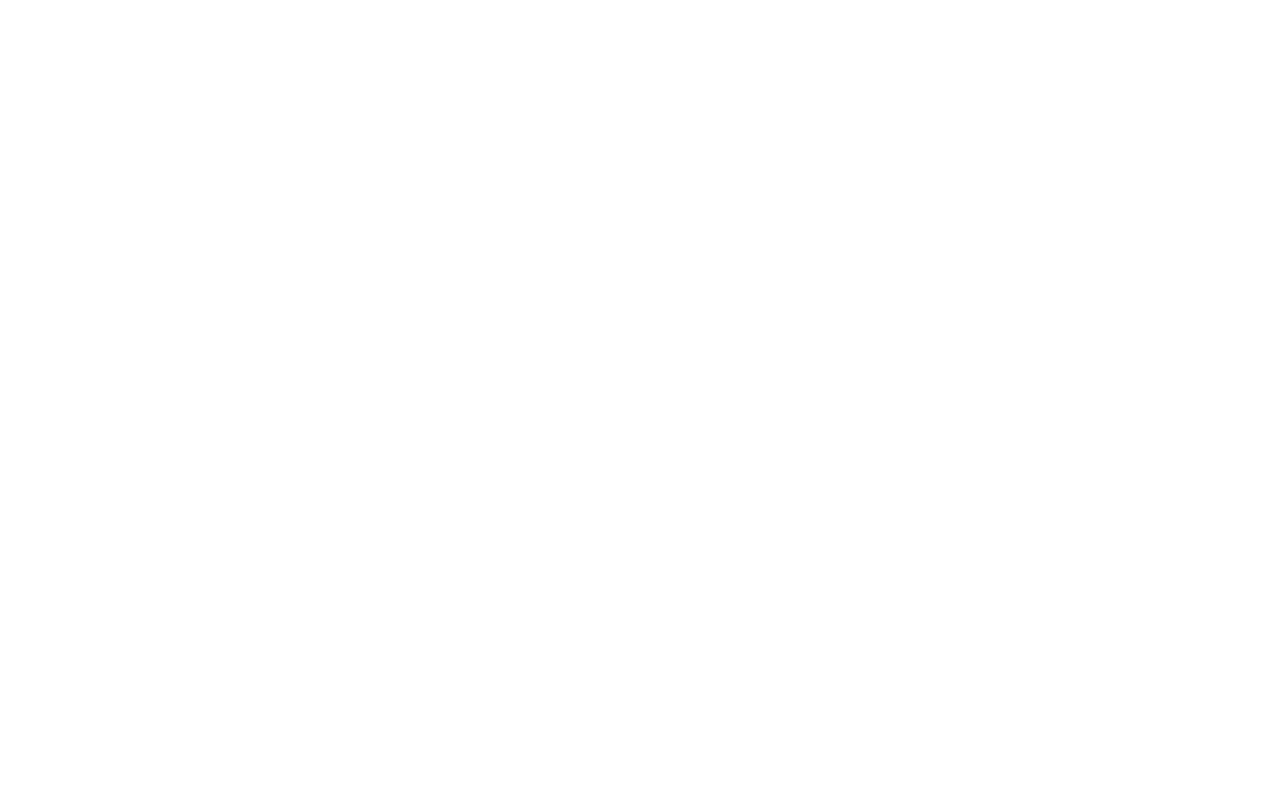
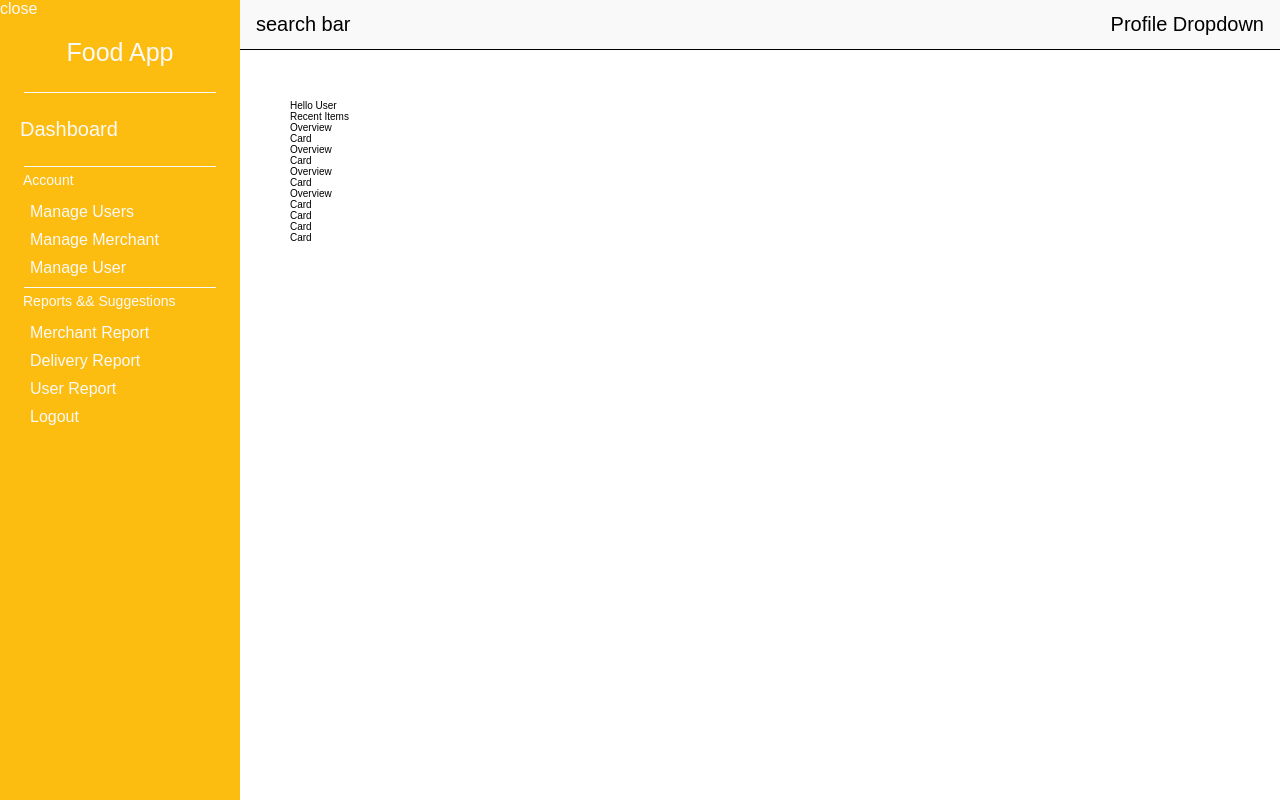
Before and after one commit to niikkiin/foodDev, a React (Create React App) app in the folder client/: page /dashboard in a window 1280 px wide. Built offline with nearby package versions, Linux system fonts and the light colour scheme.

Commit message:
added initial layout for dashboard

```diff
--- a/client/package.json
+++ b/client/package.json
@@ -33,5 +33,9 @@
       "last 1 firefox version",
       "last 1 safari version"
     ]
+  },
+  "devDependencies": {
+    "@iconify/icons-cil": "^1.0.4",
+    "@iconify/react": "^1.1.3"
   }
 }
--- a/client/src/App.js
+++ b/client/src/App.js
@@ -8,6 +8,7 @@
 
 // lazy loading for pages
 const SignUpPage = React.lazy(() => import('pages/sign-up/sign-up.component'));
+const DashboardPage = React.lazy(() => import('pages/dashboard/dashboard.component'));
 
 const App = () => {
 	return (
@@ -16,6 +17,7 @@
 			{/* TODO create a component for loading screen */}
 			<Suspense fallback={<div>Loading...</div>}>
 				<Switch>
+					<Route exact path='/dashboard' component={DashboardPage} />
 					<Route exact path='/register' component={SignUpPage} />
 				</Switch>
 			</Suspense>
--- /dev/null
+++ b/client/src/components/header/header.component.jsx
@@ -0,0 +1,11 @@
+import React from 'react';
+
+// styled-components
+import { HeaderContainer } from './header.styles';
+
+export const Header = () => (
+	<HeaderContainer>
+		<div className='search-bar'>search bar</div>
+		<div className="profile-dropdown">Profile Dropdown</div>
+	</HeaderContainer>
+);
--- /dev/null
+++ b/client/src/components/header/header.styles.jsx
@@ -0,0 +1,31 @@
+import styled from 'styled-components';
+
+import { displayCenterSpaceBetween } from 'utilities/styles/helpers.styles';
+import { helpers, breakpoints } from 'utilities/styles/helpers.styles';
+
+const { phone, tabletPortrait } = breakpoints;
+
+const { secondaryColor, mainTint } = helpers;
+
+export const HeaderContainer = styled.div`
+	background-color: ${secondaryColor};
+  grid-area: header;
+
+  border-bottom: 1px solid ${mainTint};
+  ${displayCenterSpaceBetween};
+
+  font-size: 2rem;
+	.date {
+  }
+
+  @media ${phone} {
+    .search-bar {
+      margin-left: 4.2rem;
+    }
+  }
+  @media ${tabletPortrait} {
+    .search-bar {
+      margin-left: 4.2rem;
+    }
+  }
+`;
--- /dev/null
+++ b/client/src/components/layout/admin-layout.component.jsx
@@ -0,0 +1,26 @@
+import React from 'react';
+
+// styled components
+import { Main, Container } from './admin-layout.styles';
+
+// components
+import { Sidebar } from 'components/sidebar/sidebar.component';
+import { Header } from 'components/header/header.component';
+
+const AdminLayout = ({ children }) => {
+	return (
+		<Container>
+			<div class='menu-icon'>
+				burger
+			</div>
+			<Sidebar />
+			<Header>
+				<div className='date'>Date</div>
+				<div className='profile'>Profile</div>
+			</Header>
+			<Main>{children}</Main>
+		</Container>
+	);
+};
+
+export default AdminLayout;
--- /dev/null
+++ b/client/src/components/layout/admin-layout.styles.jsx
@@ -0,0 +1,84 @@
+import styled from 'styled-components';
+import { breakpoints } from 'utilities/styles/helpers.styles';
+
+const { phone, tabletPortrait, tabletLandscape, desktop, highResDesktop } = breakpoints;
+
+export const Title = styled.h1`
+  font-size: 3.5rem;
+`;
+
+export const Container = styled.div`
+	display: grid;
+	grid-template-columns: 1fr; /* Side nav is hidden on mobile */
+	grid-template-rows: 50px 1fr 50px;
+	grid-template-areas:
+		'header'
+		'main'
+		'footer';
+	height: 100vh;
+
+	.menu-icon {
+		display: none;
+	}
+
+	@media ${phone} {
+		.menu-icon {
+			position: fixed;
+			display: flex;
+			top: 5px;
+			left: 10px;
+			align-items: center;
+			justify-content: center;
+			border-radius: 50%;
+			z-index: 1;
+			cursor: pointer;
+			padding: 12px;
+			background-color: #DADAE3;
+		}
+	}
+
+	@media ${tabletPortrait} {
+		.menu-icon {
+			position: fixed;
+			display: flex;
+			top: 5px;
+			left: 10px;
+			align-items: center;
+			justify-content: center;
+			border-radius: 50%;
+			z-index: 1;
+			cursor: pointer;
+			padding: 12px;
+			background-color: #DADAE3;
+		}
+	}
+
+
+
+	@media ${tabletLandscape} {
+		grid-template-columns: 240px 1fr; /* Show the side nav for non-mobile screens */
+		grid-template-areas:
+			'sidebar header'
+			'sidebar main'
+			'sidebar footer';
+	}
+	@media ${desktop} {
+		grid-template-columns: 240px 1fr; /* Show the side nav for non-mobile screens */
+		grid-template-areas:
+			'sidebar header'
+			'sidebar main'
+			'sidebar footer';
+	}
+	@media ${highResDesktop} {
+		grid-template-columns: 240px 1fr; /* Show the side nav for non-mobile screens */
+		grid-template-areas:
+			'sidebar header'
+			'sidebar main'
+			'sidebar footer';
+	}
+`;
+
+export const Main = styled.header`
+	grid-area: main;
+	margin: 5rem;
+`;
--- /dev/null
+++ b/client/src/components/sidebar/sidebar.component.jsx
@@ -0,0 +1,74 @@
+import React from 'react';
+
+import { Container, LogoContainer, Divider, LinkGroup } from './sidebar.styles';
+
+import { Route, Link } from 'react-router-dom';
+
+export const Sidebar = () => {
+	return (
+		<Container>
+			<div className='close'>close</div>
+			<LogoContainer>Food App</LogoContainer>
+			<div className='divider-container'>
+				<Divider />
+			</div>
+
+
+			<div className='dashboard'>Dashboard</div>
+			{/* TODO improve component */}
+			<div className='divider-container'>
+				<Divider />
+			</div>
+			<LinkGroup>
+				<div className='group-title'>Account</div>
+				<ul className='list'>
+					<ListItemLink activeOnlyWhenExact={true} to='/users'>
+						Manage Users
+					</ListItemLink>
+					<ListItemLink activeOnlyWhenExact={true} to='/merchants'>
+						Manage Merchant
+					</ListItemLink>
+					<ListItemLink activeOnlyWhenExact={true} to='/users'>
+						Manage User
+					</ListItemLink>
+				</ul>
+			</LinkGroup>
+			<div className='divider-container'>
+				<Divider />
+			</div>
+			<LinkGroup>
+				<div className='group-title'>Reports && Suggestions</div>
+				<ul className='list'>
+					<ListItemLink activeOnlyWhenExact={true} to='/merchant'>
+						Merchant Report
+					</ListItemLink>
+					<ListItemLink activeOnlyWhenExact={true} to='/delivery'>
+						Delivery Report
+					</ListItemLink>
+					<ListItemLink activeOnlyWhenExact={true} to='/user'>
+						User Report
+					</ListItemLink>
+					<ListItemLink activeOnlyWhenExact={true} to='/logout'>
+						Logout
+					</ListItemLink>
+				</ul>
+			</LinkGroup>
+		</Container>
+	);
+};
+
+const ListItemLink = ({ to, activeOnlyWhenExact, children }) => {
+	return (
+		<Route
+			path={to}
+			exact={activeOnlyWhenExact}
+			children={({ match }) => (
+				<li className={match ? 'list-item active' : 'list-item'}>
+					<Link className='link-list' to={to}>
+						{children}
+					</Link>
+				</li>
+			)}
+		/>
+	);
+};
--- /dev/null
+++ b/client/src/components/sidebar/sidebar.styles.jsx
@@ -0,0 +1,84 @@
+import styled from 'styled-components';
+
+import { breakpoints, helpers } from 'utilities/styles/helpers.styles';
+
+const { tabletLandscape, desktop, highResDesktop } = breakpoints;
+const { accentColor, secondaryColor } = helpers;
+
+export const Container = styled.div`
+	background-color: ${accentColor};
+	color: ${secondaryColor};
+	font-size: 1.6rem;
+
+	.divider-container {
+		text-align: center;
+		font-size: 0;
+		margin: 0.5rem 0;
+	}
+
+	display: none;
+	grid-area: sidebar;
+
+	.dashboard {
+		padding: 2rem;
+		font-size: 2rem;
+	}
+
+	@media ${tabletLandscape} {
+		display: flex;
+		flex-direction: column;
+	}
+	@media ${desktop} {
+		display: flex;
+		flex-direction: column;
+	}
+	@media ${highResDesktop} {
+		display: flex;
+		flex-direction: column;
+	}
+	ul {
+		padding: 0;
+		list-style-type: none;
+		li {
+			padding: 0.5rem 1rem;
+			color: #ddd;
+
+			&.active,
+			.active {
+				background-color: rgba(255, 255, 255, 0.2);
+			}
+			.link-list {
+				text-decoration: none;
+				color: ${secondaryColor};
+			}
+			&:hover {
+				background-color: rgba(255, 255, 255, 0.2);
+				cursor: pointer;
+			}
+		}
+	}
+`;
+
+export const LogoContainer = styled.div`
+	text-align: center;
+	padding: 2rem;
+	font-size: 2.5rem;
+`;
+
+export const Divider = styled.div`
+	display: inline-block;
+	height: 1px;
+
+	background-color: ${secondaryColor};
+	width: 80%;
+`;
+
+export const LinkGroup = styled.div`
+	padding: 0 2rem;
+
+	.group-title {
+		font-size: 1.4rem;
+		padding-left: 0.3rem;
+		margin-bottom: 1rem;
+	}
+`;
--- /dev/null
+++ b/client/src/pages/dashboard/dashboard.component.jsx
@@ -0,0 +1,41 @@
+import React from 'react';
+
+import AdminLayout from 'components/layout/admin-layout.component';
+
+const DashboardPage = () => {
+	return (
+		<AdminLayout>
+			<div class='main-header'>
+				<div class='main-header__heading'>Hello User</div>
+				<div class='main-header__updates'>Recent Items</div>
+			</div>
+
+			<div class='main-overview'>
+				<div class='overviewcard'>
+					<div class='overviewcard__icon'>Overview</div>
+					<div class='overviewcard__info'>Card</div>
+				</div>
+				<div class='overviewcard'>
+					<div class='overviewcard__icon'>Overview</div>
+					<div class='overviewcard__info'>Card</div>
+				</div>
+				<div class='overviewcard'>
+					<div class='overviewcard__icon'>Overview</div>
+					<div class='overviewcard__info'>Card</div>
+				</div>
+				<div class='overviewcard'>
+					<div class='overviewcard__icon'>Overview</div>
+					<div class='overviewcard__info'>Card</div>
+				</div>
+			</div>
+
+			<div class='main-cards'>
+				<div class='card'>Card</div>
+				<div class='card'>Card</div>
+				<div class='card'>Card</div>
+			</div>
+		</AdminLayout>
+	);
+};
+
+export default DashboardPage;
--- a/client/src/utilities/styles/helpers.styles.jsx
+++ b/client/src/utilities/styles/helpers.styles.jsx
@@ -41,6 +41,13 @@
 	justify-content: center;
 `;
 
+export const displayCenterSpaceBetween = css`
+	display: flex;
+	align-items: center;
+	justify-content: space-between;
+	padding: 0 1.6rem;
+`;
+
 // SECTION ANIMATIONS
 export const shrinkLabelStyles = css`
 	top: -1.8rem;
```
Also changed, not shown: client/src/routing/private-routes.route.jsx (added, +27 -0 lines), 1 other file (tests, documents, lock files or other folders).
